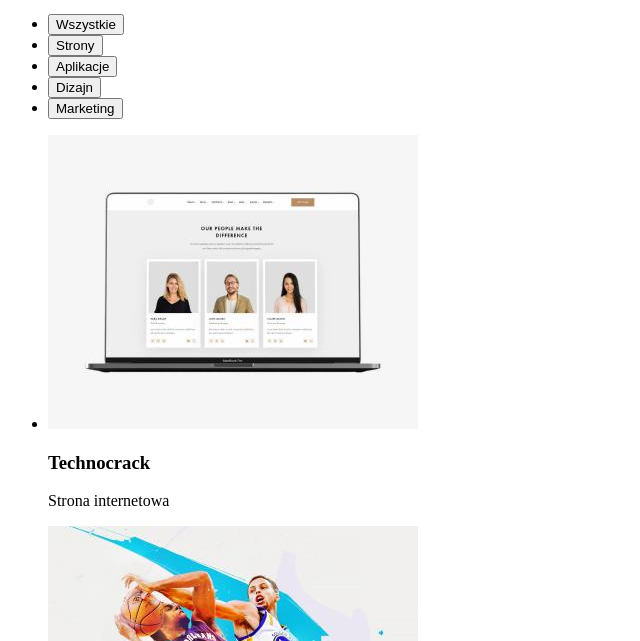
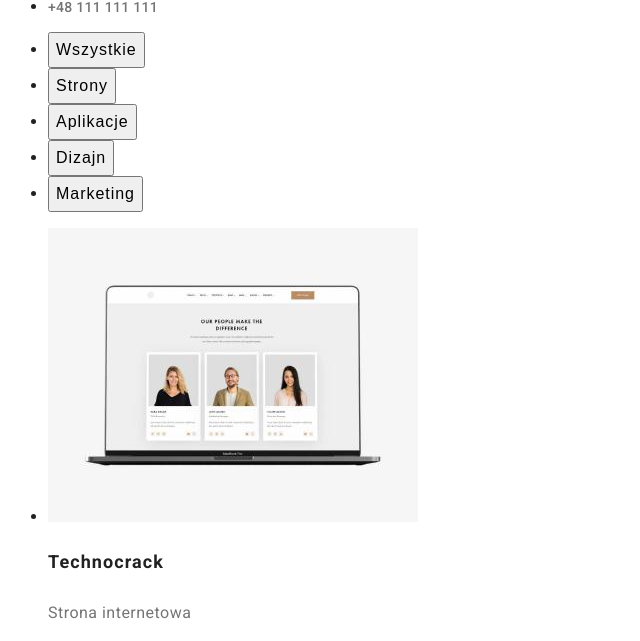
Before and after one commit to Drais234/goit-markup-hw-02, a plain HTML site: page portfolio.html in a window 1280 px wide. Shown: the part 150-791 px from the top of the page, without its empty margins (0-640 px from the left). Drawn offline with Linux system fonts and the light colour scheme; the site is published under a folder, as on GitHub Pages, so addresses that start at the root find nothing.

Commit message:
css source

```diff
--- a/portfolio.html
+++ b/portfolio.html
@@ -5,7 +5,7 @@
   <meta charset="UTF-8" />
   <meta http-equiv="X-UA-Compatible" content="IE=edge" />
   <meta name="viewport" content="width=device-width, initial-scale=1.0" />
-  <link rel="stylesheet" href="/css/style.css">
+  <link rel="stylesheet" href="./css/style.css">
   <link rel="preconnect" href="https://fonts.gstatic.com">
   <link href="https://fonts.googleapis.com/css2?family=Raleway:wght@700&family=Roboto:wght@400;500;700;900&display=swap"
     rel="stylesheet" />
```
Also changed, not shown: index.html (+1 -1 lines).
